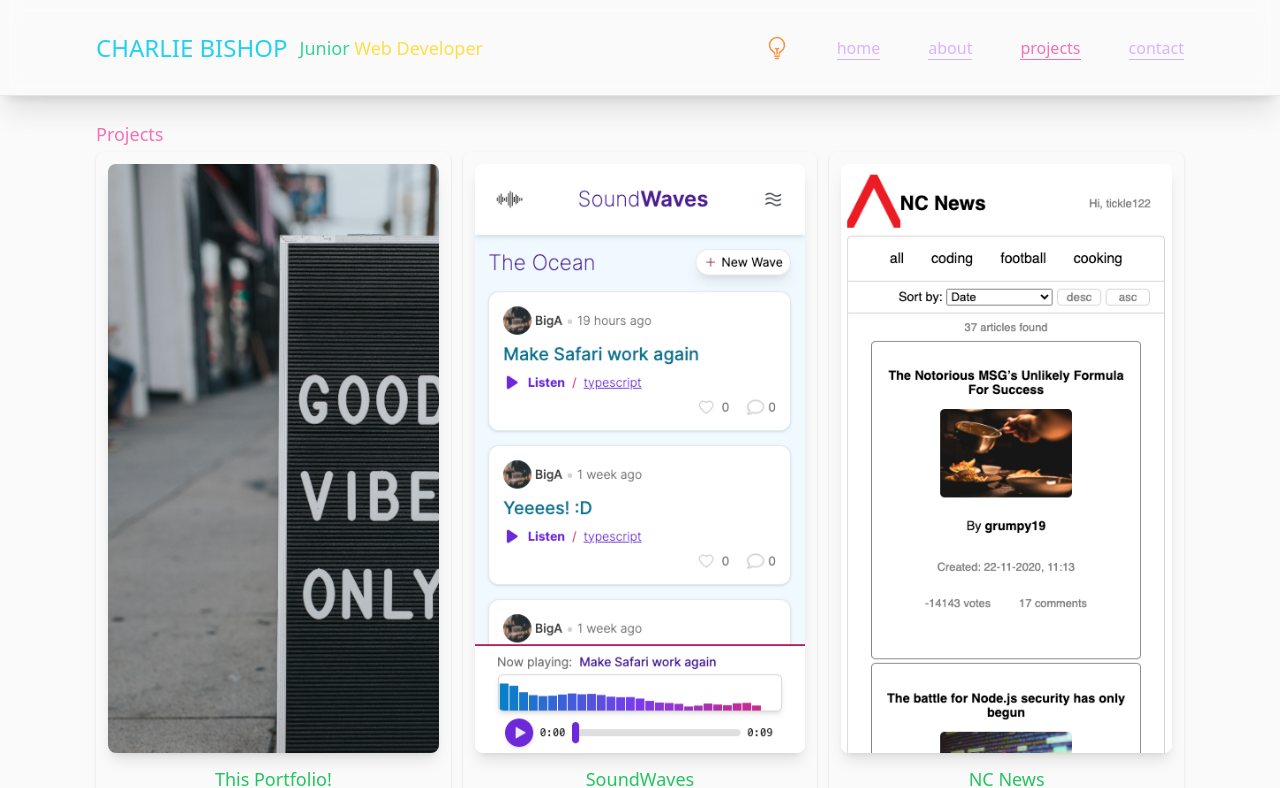
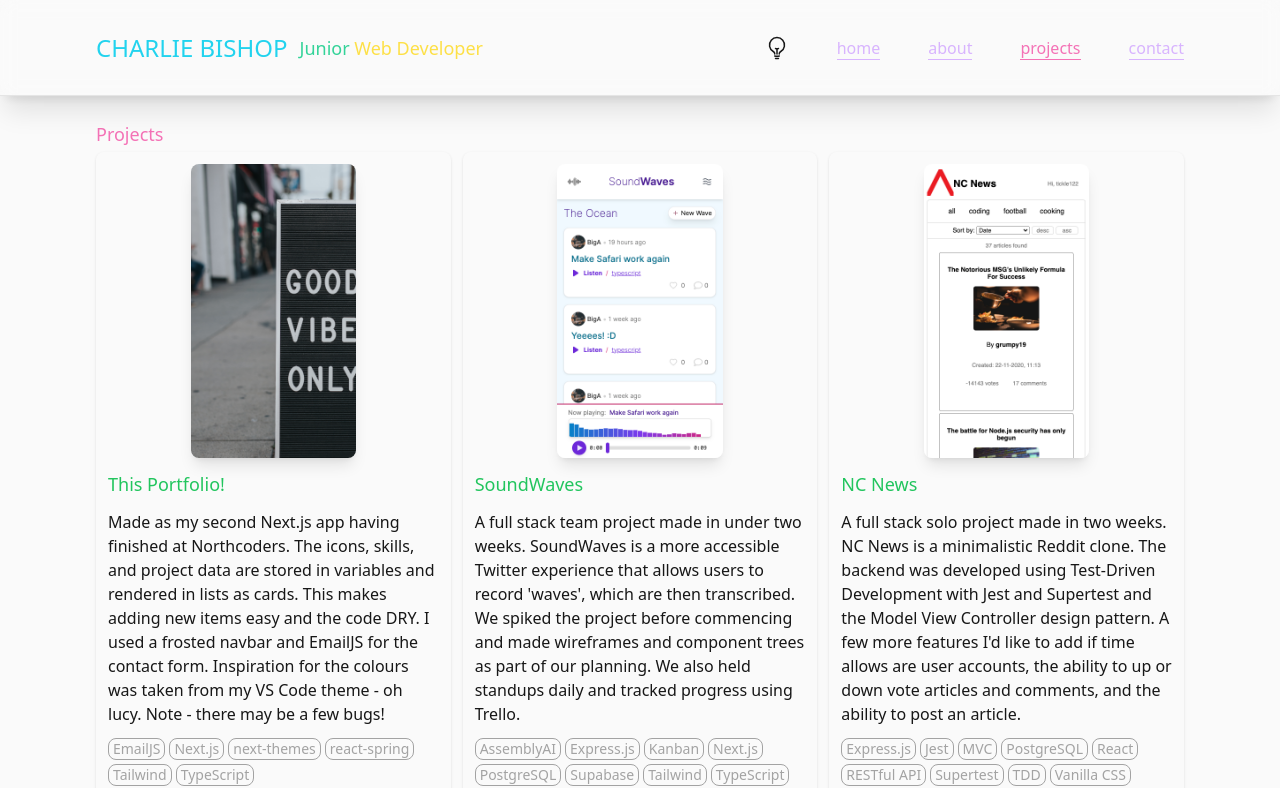
Before and after one commit to charlieBdev/portfolio, a Next.js app: page /projects in a window 1280 px wide. Shown: the top 788 px of the page. Built offline with nearby package versions, Linux system fonts and the light colour scheme.

Commit message:
fix projects button to bottom of card

```diff
--- a/src/app/Components/Light.tsx
+++ b/src/app/Components/Light.tsx
@@ -1,6 +1,7 @@
 export default function Light() {
     return (
-        <div className="text-orange-400">
+        // <div className="text-orange-400">
+        <div>
             <svg xmlns="http://www.w3.org/2000/svg" fill="none" viewBox="0 0 24 24" strokeWidth="1.5" stroke="currentColor" className="w-6 h-6">
                 <path strokeLinecap="round" strokeLinejoin="round" d="M12 18v-5.25m0 0a6.01 6.01 0 001.5-.189m-1.5.189a6.01 6.01 0 01-1.5-.189m3.75 7.478a12.06 12.06 0 01-4.5 0m3.75 2.383a14.406 14.406 0 01-3 0M14.25 18v-.192c0-.983.658-1.823 1.508-2.316a7.5 7.5 0 10-7.517 0c.85.493 1.509 1.333 1.509 2.316V18" />
             </svg>
--- a/src/app/Components/ProjectCard.tsx
+++ b/src/app/Components/ProjectCard.tsx
@@ -15,27 +15,29 @@ interface ProjectCardProps {
 
 const ProjectCard: React.FC<ProjectCardProps> = ({ name, desc, imgURL, tags, btnText, btnLink }) => {
   return (
-    <article className="rounded-lg flex flex-col p-3 space-y-3 shadow dark:border dark:border-neutral-800">
-        <div className="space-y-3 flex flex-col items-center">
+    <article className="space-y-3 rounded-lg flex flex-col align-center p-3 shadow dark:border dark:border-neutral-800">
+      <div className="flex-grow space-y-3">
         <Image
           src={imgURL}
-							width={200}
-							height={400}
+          width={150}
+          height={300}
           alt={name}
           loading="lazy"
-							className="rounded-lg shadow-lg w-auto h-auto"
+          className="rounded-lg shadow-lg w-2/4 mx-auto"
         />
+        <div className="space-y-3">
           <h3 className="text-green-500 text-lg">{name}</h3>
-					<p className="text-left">{desc}</p>
+          <p className="">{desc}</p>
           <ul className="flex flex-wrap gap-1">
             {tags.map(tag => (
               <li key={tag} className="border border-neutral-400 rounded-lg text-neutral-400 font-light text-sm px-1">{tag}</li>
             ))}
           </ul>
         </div>
-        <div className="m-auto">
+      </div>
+      <div className="mx-auto">
         <Link href={btnLink} target="_blank">
-                <Button btnText={btnText}/>
+          <Button btnText={btnText} />
         </Link>
       </div>
     </article>
--- a/src/data/projectsArr.ts
+++ b/src/data/projectsArr.ts
@@ -1,7 +1,7 @@
 const projectsArr = [
   {
     name: "This Portfolio!",
-    desc: "What to say? I made this as my second Next.js app having finished at Northcoders. The icons, skills, and project data are stored in variables and rendered in lists as cards. This makes adding new items easy and the code DRY. I used a frosted navbar and EmailJS for the contact form. Inspiration for the colours was taken from my VS Code theme - oh lucy. Note - there may be a few bugs!",
+    desc: "Made as my second Next.js app having finished at Northcoders. The icons, skills, and project data are stored in variables and rendered in lists as cards. This makes adding new items easy and the code DRY. I used a frosted navbar and EmailJS for the contact form. Inspiration for the colours was taken from my VS Code theme - oh lucy. Note - there may be a few bugs!",
     imgURL: "/FillerGoodVibesSign.png",
     tags: [
       "EmailJS", "Next.js", "next-themes", "react-spring", "Tailwind", "TypeScript"
```
Lines whose indentation alone changed are shown as unchanged.
